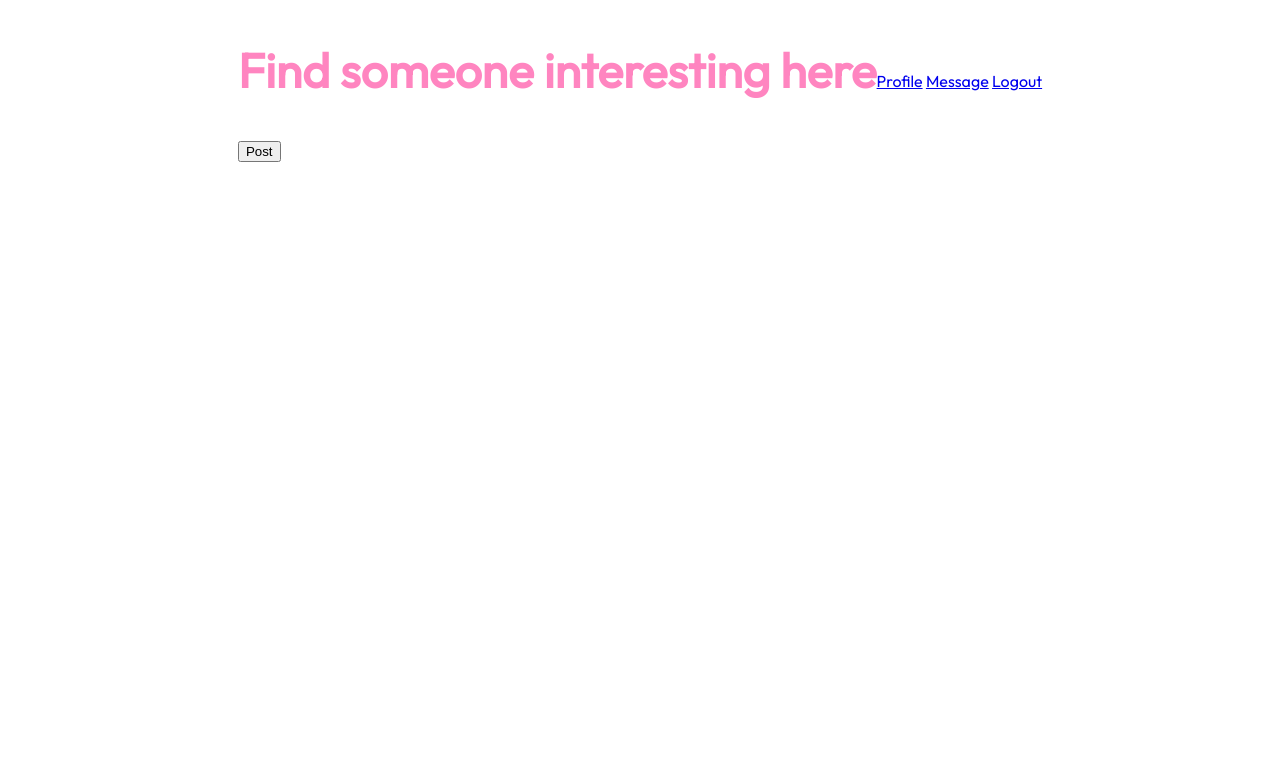
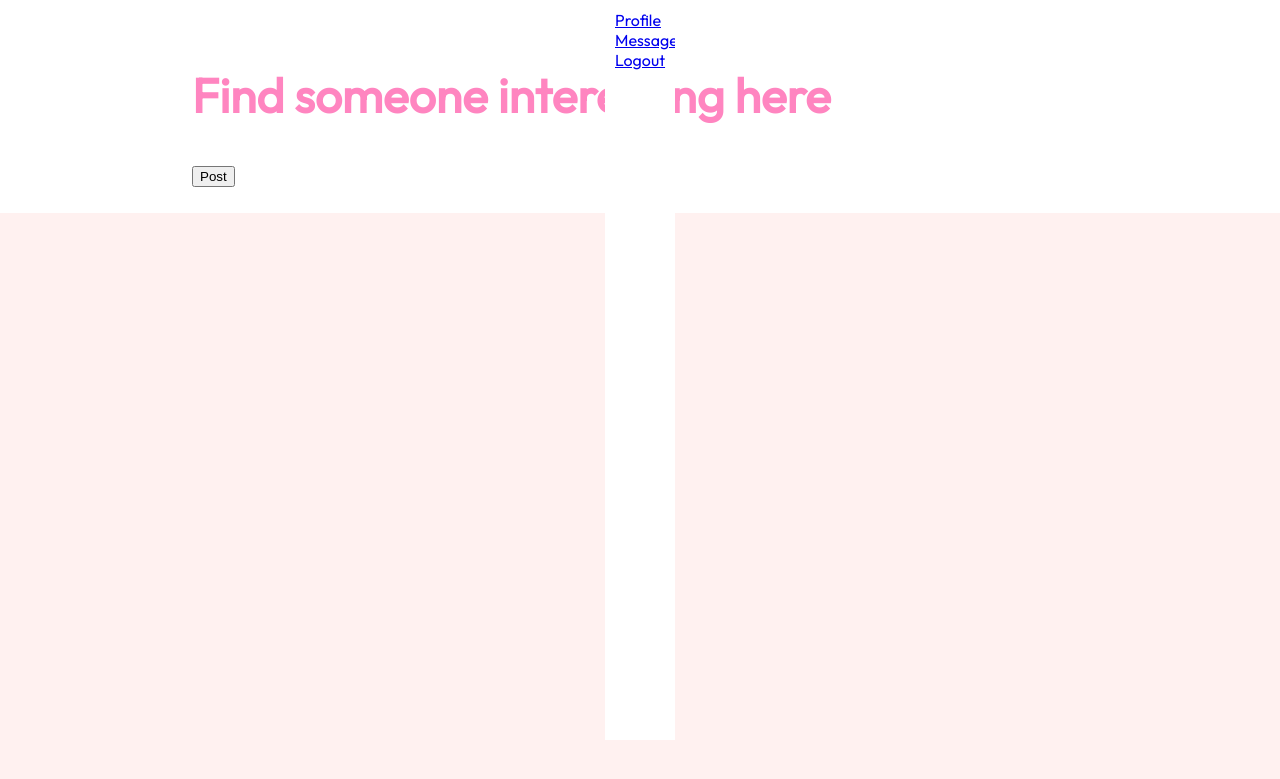
Before and after one commit to leoli33/CSE312_666, a Flask app: page /home in a window 1280 px wide. Shown: the top 779 px of the page. Run offline with Flask 3, Linux system fonts and the light colour scheme.

Commit message:
add css for more containers

```diff
--- a/static/styles.css
+++ b/static/styles.css
@@ -45,7 +45,7 @@ p {
 
 }
 
-.btn_l {
+.button_login {
     background-color: rgb(255, 173, 210);
     border: none;
     display: inline-block;
@@ -57,7 +57,7 @@ p {
     margin-right: 10px;
 }
 
-.btn_s {
+.button_signup {
     display: inline-block;
     padding: 8px 18px;
     text-align: center;
@@ -69,19 +69,20 @@ p {
     color: rgb(255, 133, 192);
 }
 
-.box_l {
+.box_login {
     width: 70%;
     height: 5vh;
     box-sizing: border-box;
     border: 1px solid rgb(193, 187, 187);
     background: rgb(255, 255, 255);
-    margin: auto;
+    margin-bottom: 1 vh;
 }
 
 body {
     margin: 0;
     padding: 0;
     font-family: 'Outfit', sans-serif;
+    background-color: rgb(255, 241, 240);
 }
 
 .container {
@@ -89,6 +90,7 @@ body {
     flex-wrap: wrap;
     place-items: center;
     justify-content: center;
+    background-color: white;
 }
 
 .login-container {
@@ -99,6 +101,7 @@ body {
     margin-right: 2vw;
     margin-bottom: auto;
     flex: 1;
+    background-color: white;
 }
 
 .image-menu-container {
@@ -118,10 +121,10 @@ body {
     margin: 0;
 }
 
-/*
 @media screen and (max-width: 768px) {
     .container {
         flex-direction: column;
+        width: 100%;
     }
     .image-menu-container {
         order: 1;
@@ -129,4 +132,22 @@ body {
     .login-container {
         order: 2;
     }
-} */
+}
+
+.body-container {
+    background-color: white;
+    width: 70vw;
+    height:auto;
+    margin: 2vw;
+}
+
+.sidebar {
+    background-color: white;
+    height: 90%;
+    width: 50px;
+    position: fixed;
+    z-index: 1; /* Stay on top */
+    top: 0; /* Stay at the top */
+    overflow-x: hidden; /* Disable horizontal scroll */
+    padding: 10px;
+}
```
